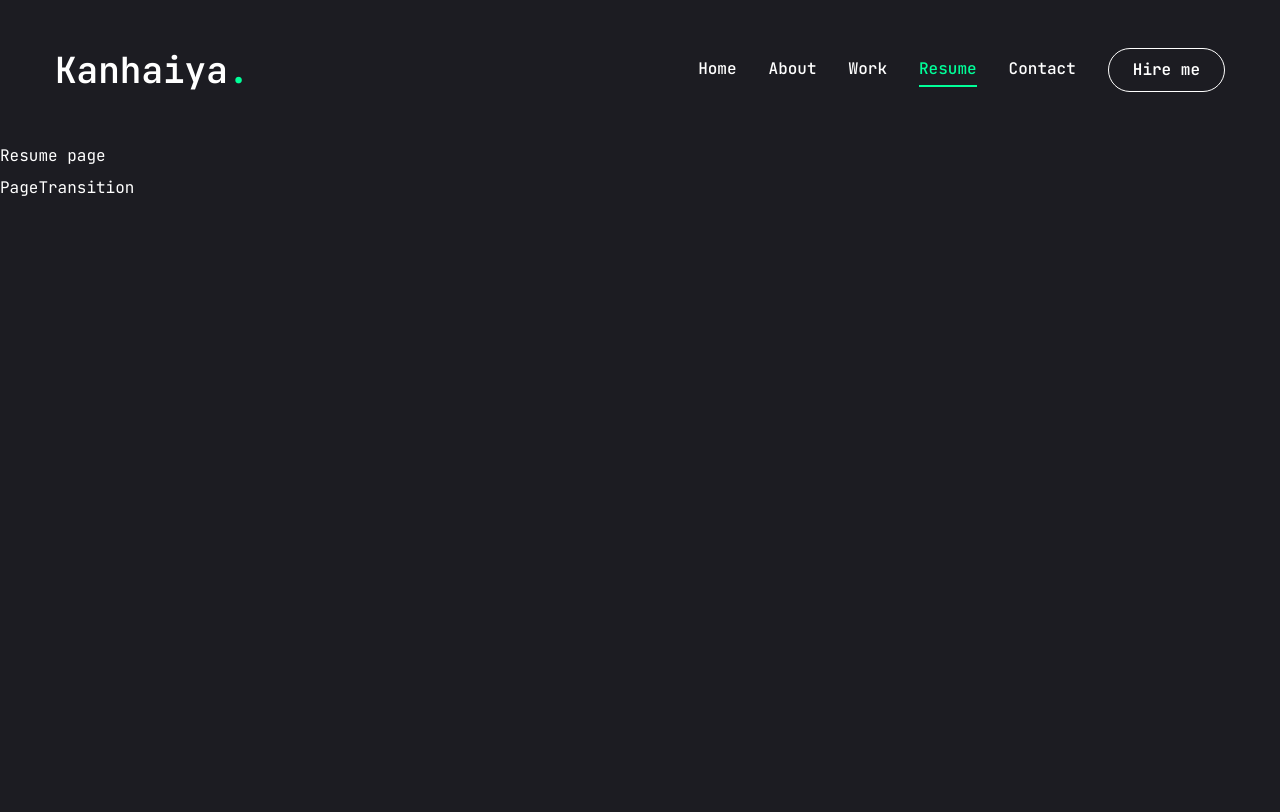
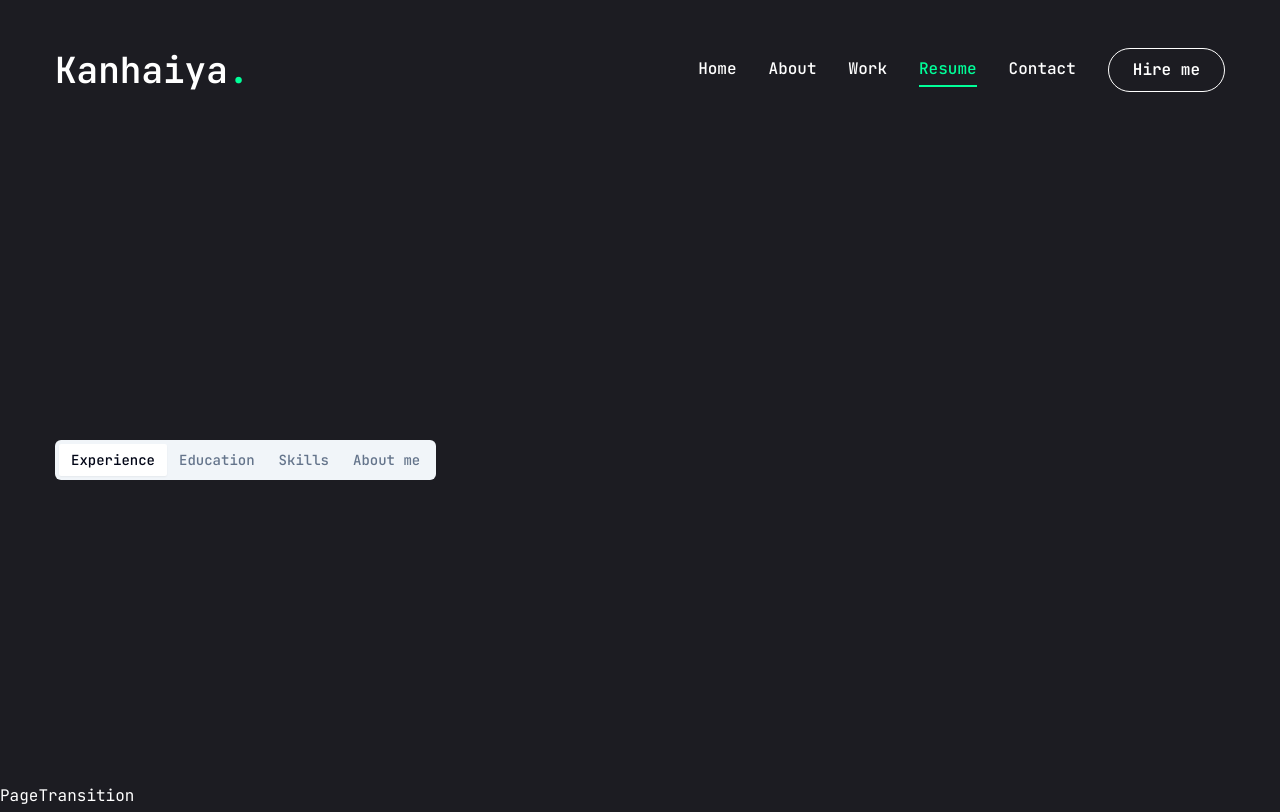
Before and after one commit to kanhaiya-bhayana/kanhaiya-portfolio, a Next.js app: page /resume in a window 1280 px wide. Built offline with nearby package versions, Linux system fonts and the light colour scheme.

Commit message:
Resume: updated

```diff
--- a/app/resume/page.jsx
+++ b/app/resume/page.jsx
@@ -1,3 +1,4 @@
+"use client";
 import {
   FaDocker,
   FaReact,
@@ -142,13 +143,35 @@ const skills = {
 
 };
 
-import { Tabs, TabsContent, TabsList, TabsTrigger } from '@components/ui/tabs';
-import { TbTooltip, TooltipContent, TooltipProvider, TooltipTrigger  } from '@components/ui/tooltip';
+import { Tabs, TabsContent, TabsList, TabsTrigger } from "@/components/ui/tabs";
+import { TbTooltip, TooltipContent, TooltipProvider, TooltipTrigger } from "@/components/ui/tooltip";
 
-function Resume() {
+import { ScrollArea } from '@/components/ui/scroll-area';
+import { motion } from 'framer-motion';
+
+const Resume = () => {
   return (
-    <div>Resume page</div>
-  )
+    <motion.div
+      initial={{opacity: 0}}
+      animate={{
+        opacity: 1,
+        transition: { delay: 2.4, duration: 0.4, ease: "easeIn" }
+      }}
+      className='min-h-[80vh] flex items-center justify-center py-12 xl:py-0'
+      >
+        <div className="container mx-auto">
+          <Tabs defaultValue="experience">
+            <TabsList>
+              <TabsTrigger value="experience">Experience</TabsTrigger>
+              <TabsTrigger value="education">Education</TabsTrigger>
+              <TabsTrigger value="skills">Skills</TabsTrigger>
+              <TabsTrigger value="about-me">About me</TabsTrigger>
+            </TabsList>
+          </Tabs>
+        </div>
+    </motion.div>
+
+  );
 }
 
-export default Resume
+export default Resume;
--- a/components/Social.jsx
+++ b/components/Social.jsx
@@ -2,12 +2,12 @@ import { icons } from "lucide-react";
 import Link from "next/link"
 
 import { FaGithub, FaLinkedinIn } from 'react-icons/fa';
-import { TbBrandLeetcode } from "react-icons/tb";
+import { SiLeetcode } from "react-icons/si";
 
 const socials = [
     {icon: <FaGithub />, path: "https://github.com/kanhaiya-bhayana"},
     {icon: <FaLinkedinIn />, path: "https://www.linkedin.com/in/kanhaiya-bhayana/"},
-    {icon: <TbBrandLeetcode />, path: "https://leetcode.com/u/kanhaiya-dev/"}
+    {icon: <SiLeetcode />, path: "https://leetcode.com/u/kanhaiya-dev/"}
 ]
 
 const Social = ({containerStyles, iconStyles}) => {
--- a/components/Stats.jsx
+++ b/components/Stats.jsx
@@ -4,11 +4,11 @@ import CountUp from 'react-countup';
 
 const stats = [
   {
-    num:12,
+    num:2,
     text: "Years of experience"
   },
   {
-    num:26,
+    num:4,
     text: "Projects completed"
   },
   {
--- /dev/null
+++ b/components/ui/tooltip.jsx
@@ -0,0 +1,26 @@
+"use client"
+
+import * as React from "react"
+import * as TooltipPrimitive from "@radix-ui/react-tooltip"
+
+import { cn } from "@/lib/utils"
+
+const TooltipProvider = TooltipPrimitive.Provider
+
+const Tooltip = TooltipPrimitive.Root
+
+const TooltipTrigger = TooltipPrimitive.Trigger
+
+const TooltipContent = React.forwardRef(({ className, sideOffset = 4, ...props }, ref) => (
+  <TooltipPrimitive.Content
+    ref={ref}
+    sideOffset={sideOffset}
+    className={cn(
+      "z-50 overflow-hidden rounded-md border border-slate-200 bg-white px-3 py-1.5 text-sm text-slate-950 shadow-md animate-in fade-in-0 zoom-in-95 data-[state=closed]:animate-out data-[state=closed]:fade-out-0 data-[state=closed]:zoom-out-95 data-[side=bottom]:slide-in-from-top-2 data-[side=left]:slide-in-from-right-2 data-[side=right]:slide-in-from-left-2 data-[side=top]:slide-in-from-bottom-2 dark:border-slate-800 dark:bg-slate-950 dark:text-slate-50",
+      className
+    )}
+    {...props} />
+))
+TooltipContent.displayName = TooltipPrimitive.Content.displayName
+
+export { Tooltip, TooltipTrigger, TooltipContent, TooltipProvider }
--- a/package.json
+++ b/package.json
@@ -14,6 +14,7 @@
     "@radix-ui/react-select": "^2.1.1",
     "@radix-ui/react-slot": "^1.1.0",
     "@radix-ui/react-tabs": "^1.1.0",
+    "@radix-ui/react-tooltip": "^1.1.2",
     "class-variance-authority": "^0.7.0",
     "clsx": "^2.1.1",
     "framer-motion": "^11.3.24",
```
Also changed, not shown: 1 other file (tests, documents, lock files or other folders).
